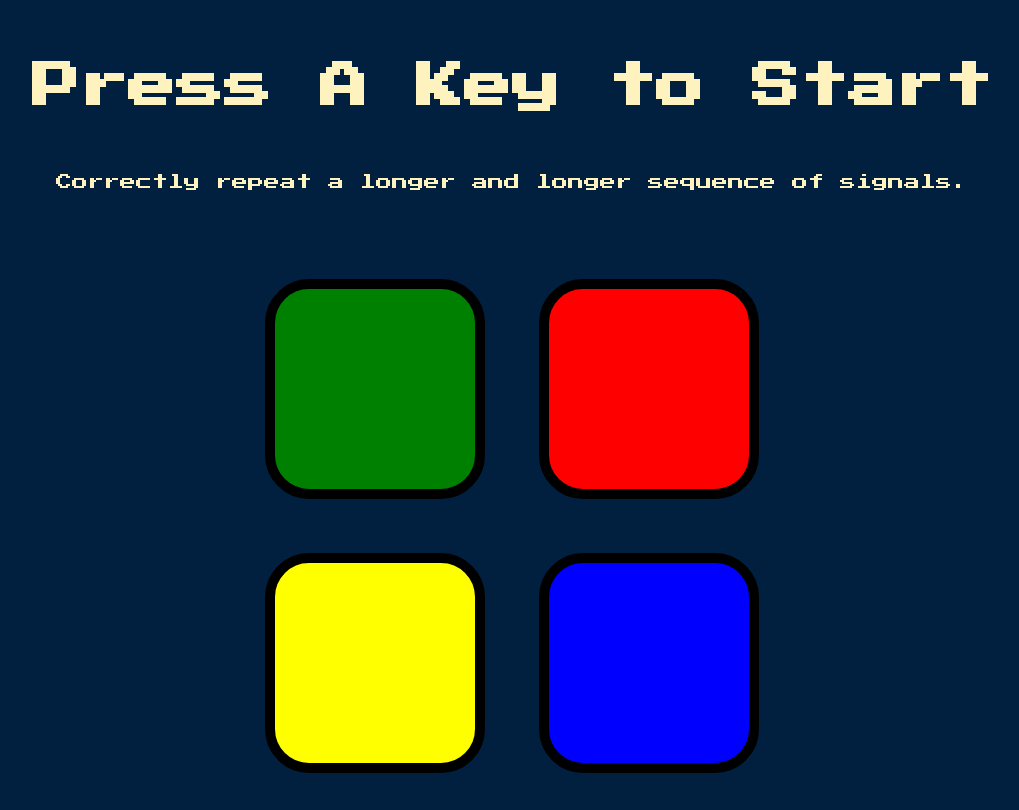
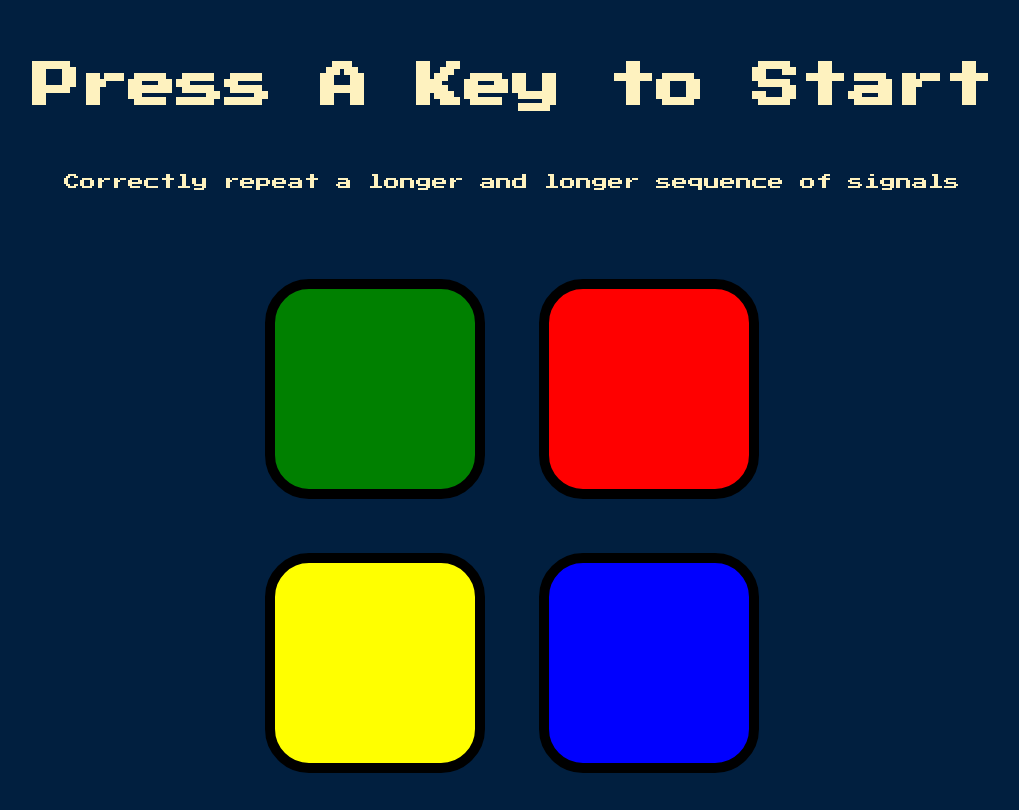
Before and after one commit to doleetos/simon, a plain HTML site: page index.html in a window 1280 px wide. Shown: the whole page, without its empty margins (128-1147 px from the left). Drawn offline with nearby package versions, Linux system fonts and the light colour scheme.

Commit message:
Update p html

```diff
--- a/index.html
+++ b/index.html
@@ -10,7 +10,7 @@
 
 <body>
   <h1 id="level-title">Press A Key to Start</h1>
-  <p>Correctly repeat a longer and longer sequence of signals.</p>
+  <p>Correctly repeat a longer and longer sequence of signals</p>
 
   <div class="container">
     <div lass="row">
```
